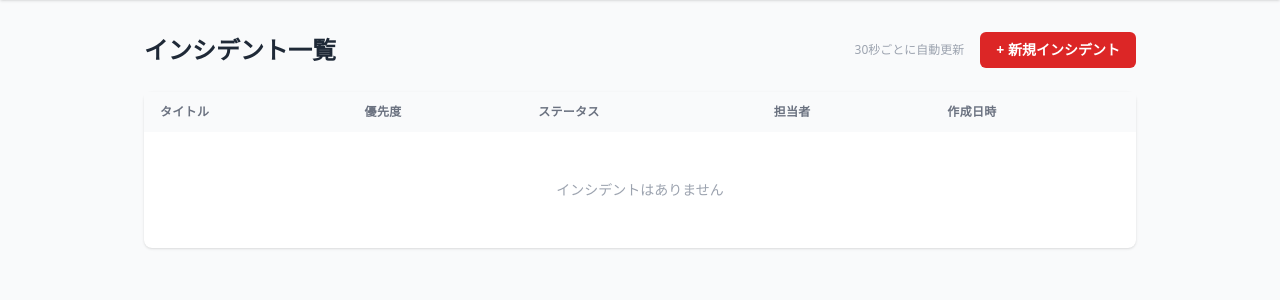
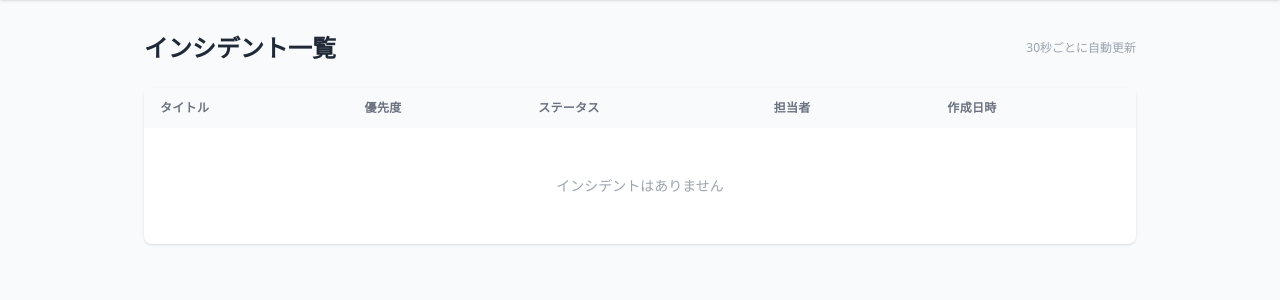
Before and after one commit to takamitsu-iida/vigil, a FastAPI app: page / in a window 1280 px wide. Shown: the part 52-352 px from the top of the page. Run offline with FastAPI, Linux system fonts and the light colour scheme; data that the repository does not hold is empty; some libraries are stand-ins or nearby versions.

Commit message:
新規インシデントボタンを一つに集約

```diff
--- a/vigil/templates/index.html
+++ b/vigil/templates/index.html
@@ -26,13 +26,7 @@
 {% block content %}
 <div class="flex justify-between items-center mb-6">
   <h1 class="text-2xl font-bold text-gray-800">インシデント一覧</h1>
-  <div class="flex items-center gap-4">
-    <span class="text-xs text-gray-400">30秒ごとに自動更新</span>
-    <a href="/incidents/new"
-       class="px-4 py-2 bg-red-600 hover:bg-red-700 text-white rounded-md font-semibold text-sm transition-colors">
-      + 新規インシデント
-    </a>
-  </div>
+  <span class="text-xs text-gray-400">30秒ごとに自動更新</span>
 </div>
 
 <table id="incident-table"
```
